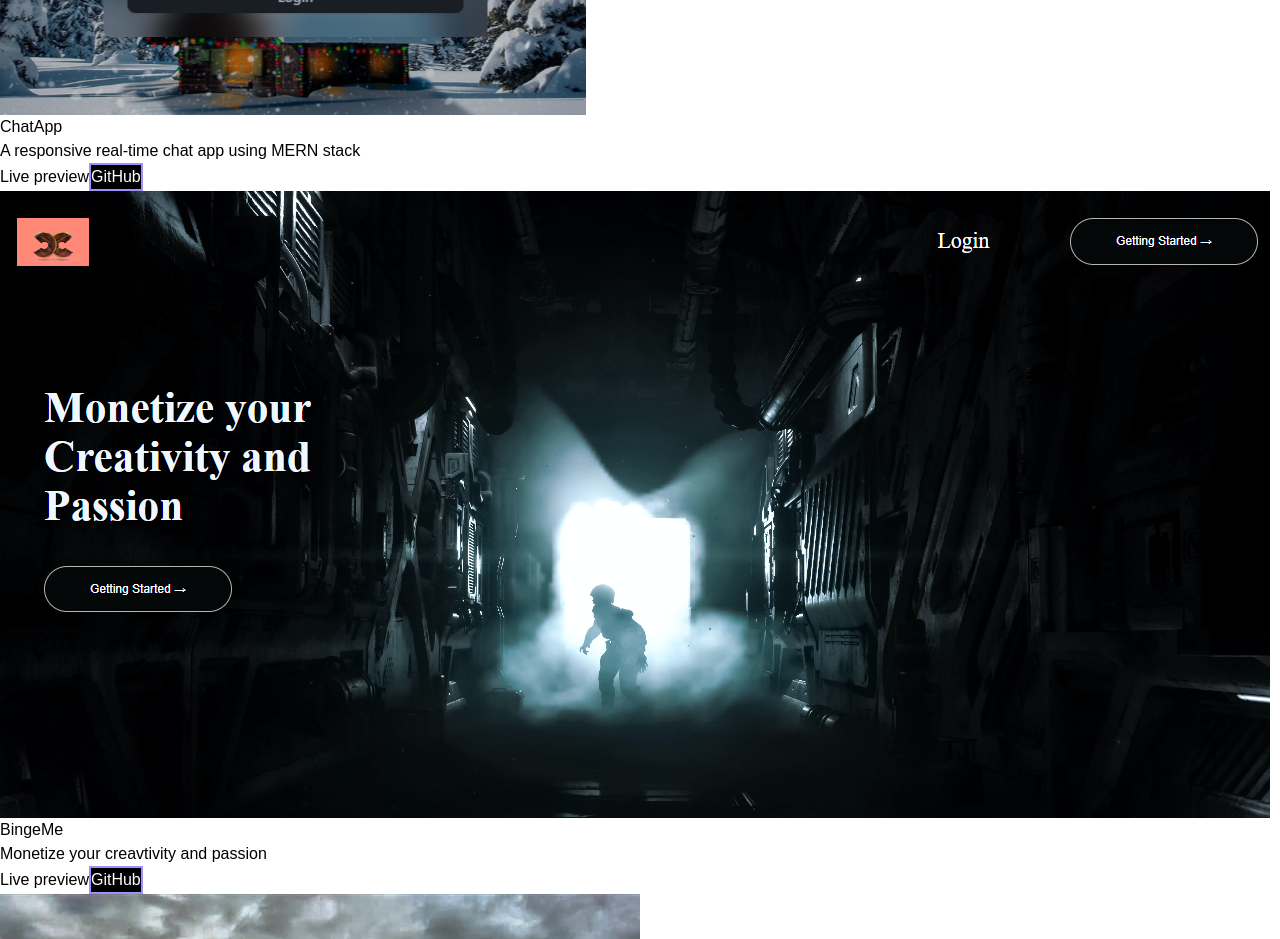
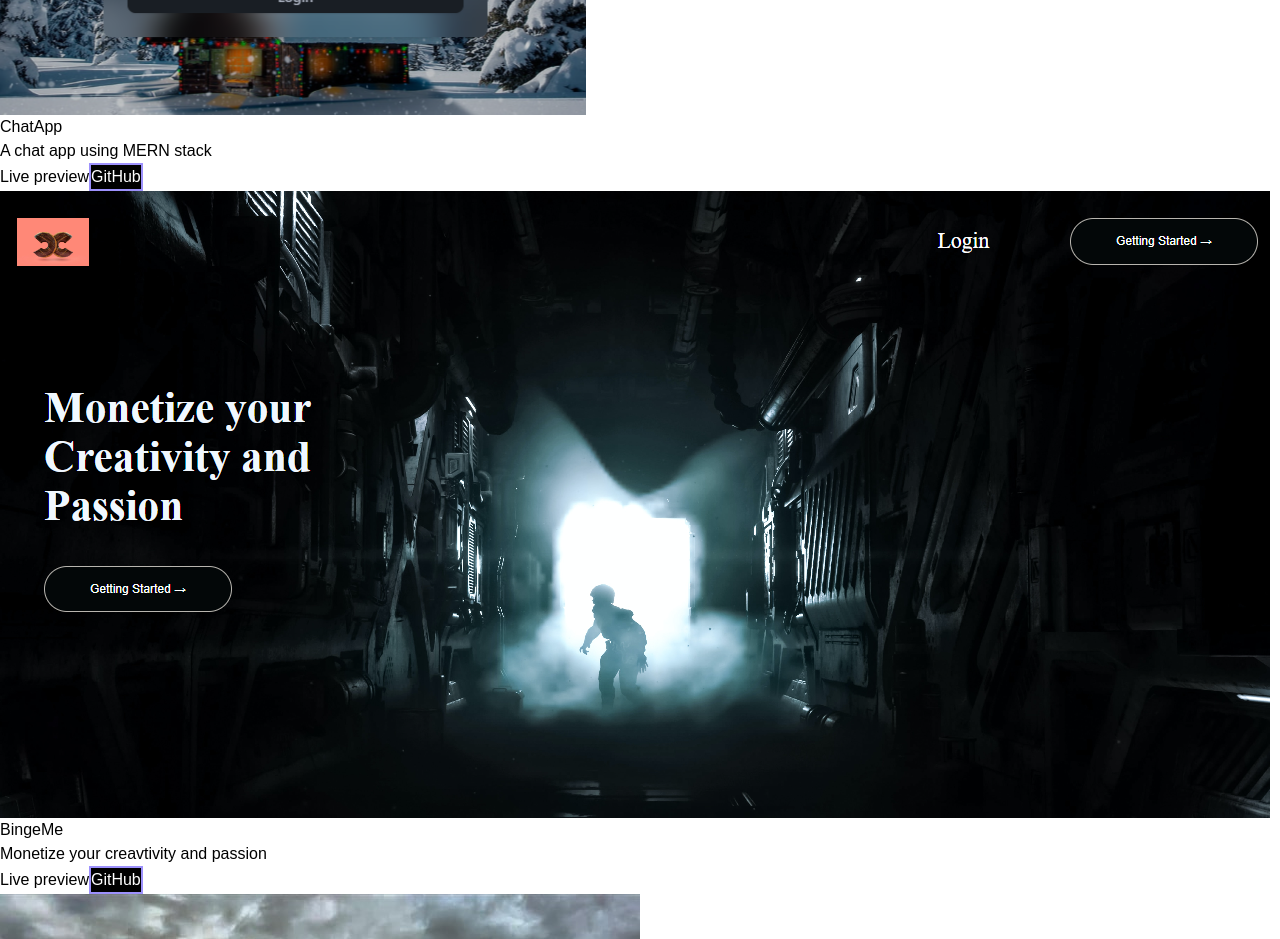
Before and after one commit to TanCie/t-portfolio, a React (Vite) app: page / in a window 1280 px wide. Shown: the part 1920-2859 px from the top of the page. Built offline with nearby package versions, Linux system fonts and the light colour scheme.

Commit message:
update desc

```diff
--- a/src/App.jsx
+++ b/src/App.jsx
@@ -24,7 +24,7 @@ const projects = [
   {
     id: 2,
     title: "ChatApp",
-    desc: "A responsive real-time chat app using MERN stack ",
+    desc: "A chat app using MERN stack",
     link: "https://tancie-chatapp.onrender.com/",
     gitLink: "https://github.com/TanCie/mern-chatapp",
     image: proj5,
```
